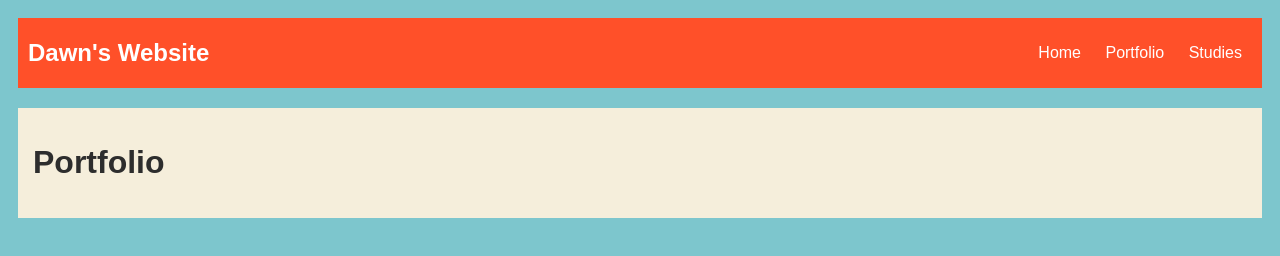
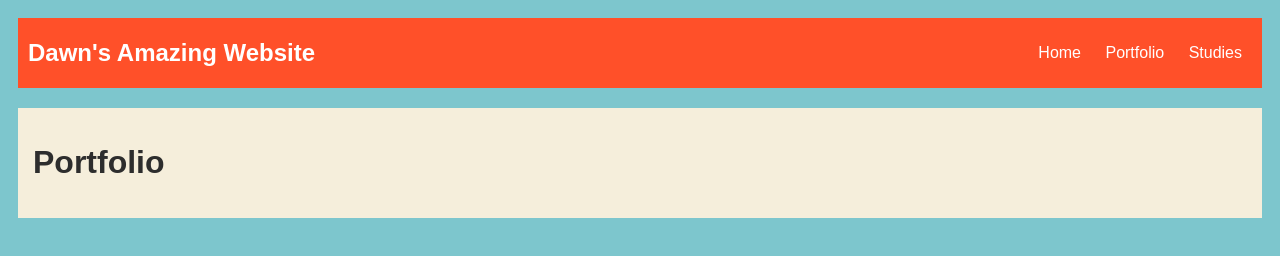
Before and after one commit to dawnelsey/dawnelsey.github.io, a plain HTML site: page portfolio.html in a window 1280 px wide. Drawn offline with nearby package versions, Linux system fonts and the light colour scheme; no server answers.

Commit message:
Create portfolio.html

```diff
--- a/portfolio.html
+++ b/portfolio.html
@@ -2,7 +2,7 @@
 <html>
     <head>
         <title>Dawn's Amazing Website</title>
-   <style>
+    <style>
             body {
                 background: rgb(125, 198, 205);
                 color: rgb(45, 45, 45);
@@ -68,7 +68,7 @@
     </head>
     <body>
         <nav>
-            <header>Dawn's Website</header>
+            <header>Dawn's Amazing Website</header>
             <ul>
                 <li><a href="index.html">Home</a></li>
                 <li><a href="portfolio.html">Portfolio</a></li>
```
